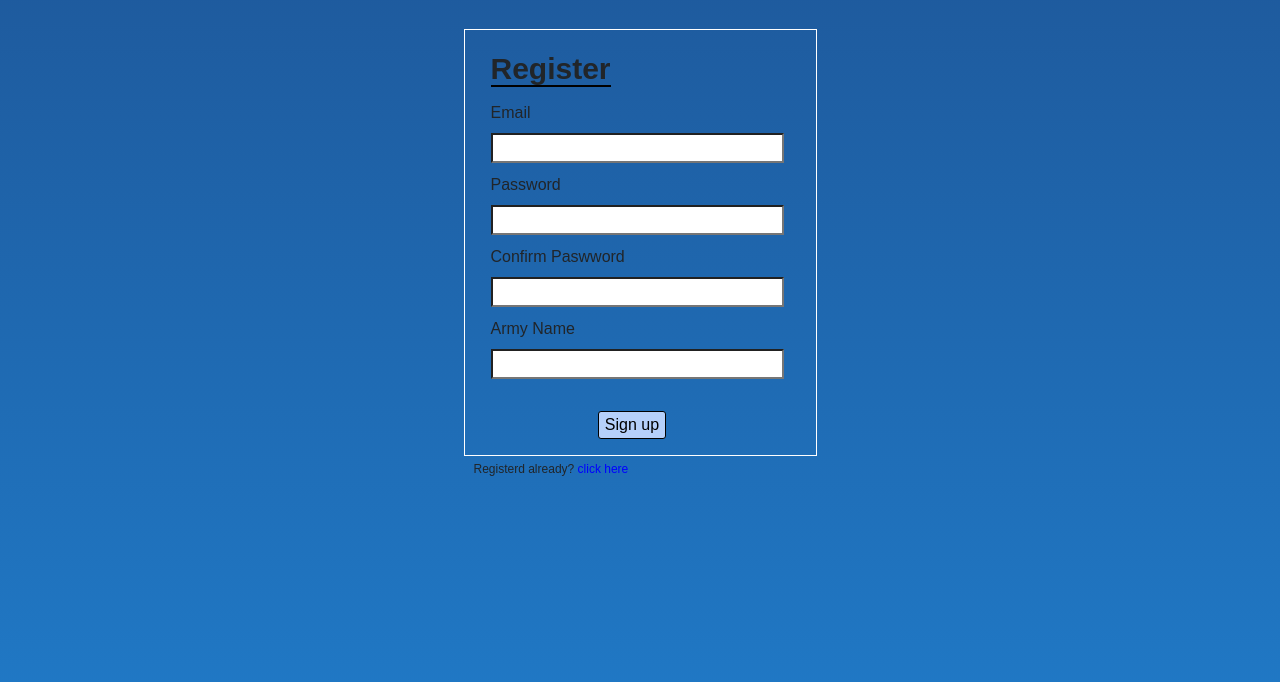
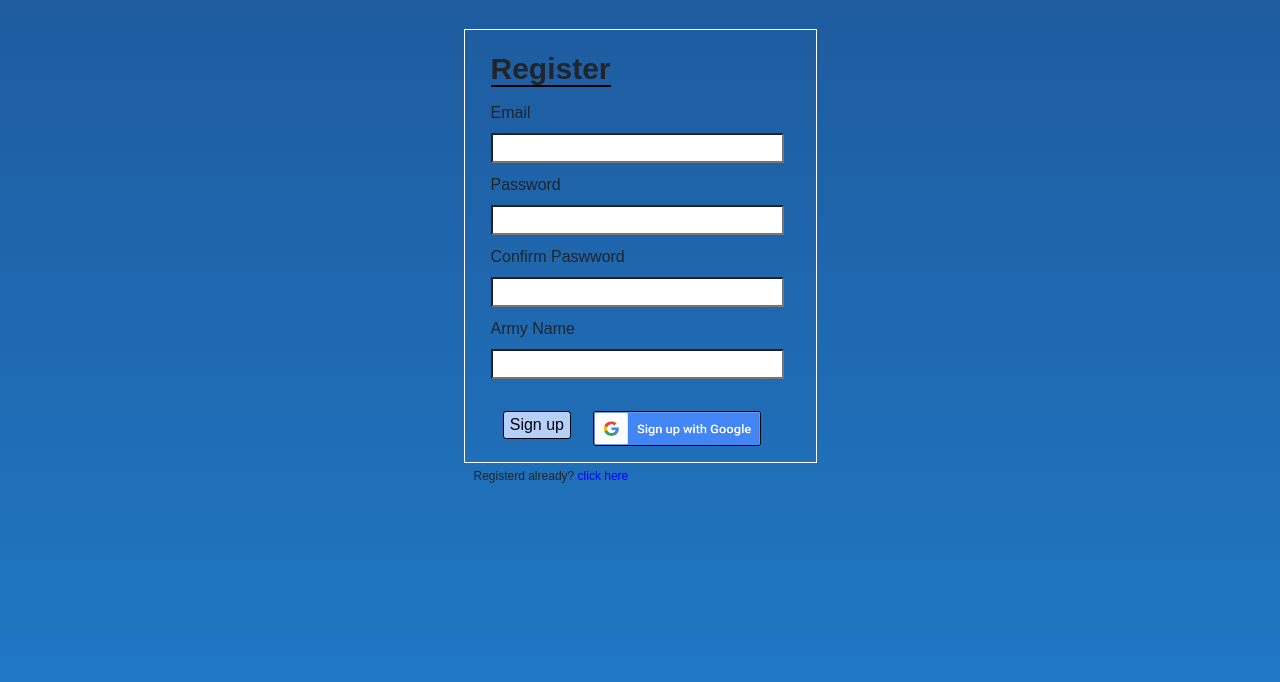
Before and after one commit to barakavraham/wargame, a Flask app: page /auth/register in a window 1280 px wide. Shown: the part 101-783 px from the top of the page. Run offline with Flask 2, Linux system fonts and the light colour scheme; some libraries are stand-ins or nearby versions.

Commit message:
google button to register page and clean ups

```diff
--- a/app/static/css/register.css
+++ b/app/static/css/register.css
@@ -7,7 +7,7 @@
 
 .submit {
     display: flex;
-    justify-content: space-around;
+    justify-content: space-evenly;
     margin-top: 2em;
     margin-bottom: 1em;
 
@@ -71,3 +71,16 @@ span a {
     font-size: 14px;
     color: red;
 }
+
+.google-login-button {
+    height: 35px;
+    width: 10.5rem;
+    border-radius: 3px;
+    border: 1px solid black;
+    align-items: center;
+}
+
+.google-login-button:hover {
+    height: 40px;
+    width: 11rem;
+}
--- a/app/templates/login.html
+++ b/app/templates/login.html
@@ -44,10 +44,10 @@
                         {{ form.password(class="input") }}
                     {% endif %}
                 </div>
-                <div><span class="al_reg"><a href="{{ url_for('auth.register') }}"> Forgot password?</a></span></div>
+                <span class="al_reg"><a href="{{ url_for('auth.register') }}"> Forgot password?</a></span>
                 <div class="google-button-div"><a href="http://localhost:5000/google/login"><img class="google-login-button" src="{{ url_for('static', filename='images/google.png') }}"></a></div>
                 <div class="submit">
-                {{ form.submit(class="btn3") }}
+                    {{ form.submit(class="btn3") }}
                 </div>
             </fieldset>
             <span class="al_reg">Dont have an account? <a href="{{ url_for('auth.register') }}"> Register now!</a></span>
--- a/app/templates/register.html
+++ b/app/templates/register.html
@@ -63,7 +63,8 @@
                     {% endif %}
                 </div>
                 <div class="submit">
-                    {{ form.submit(class="btn3") }}
+                    <div> {{ form.submit(class="btn3") }} </div>
+                    <div class="google-button-div"><a href="http://localhost:5000/google/login"><img class="google-login-button" src="{{ url_for('static', filename='images/google.png') }}"></a></div>
                 </div>
             </fieldset>
             <span class="al_reg">Registerd already? <a href="{{ url_for('auth.login') }}">click here</a></span>
--- a/requirements.txt
+++ b/requirements.txt
@@ -7,6 +7,7 @@ certifi==2019.3.9
 cffi==1.12.3
 chardet==3.0.4
 Click==7.0
+colorama==0.4.1
 cryptography==2.6.1
 entrypoints==0.3
 flake8==3.7.7
```
Also changed, not shown: app/static/css/login.css (+0 -7 lines).
